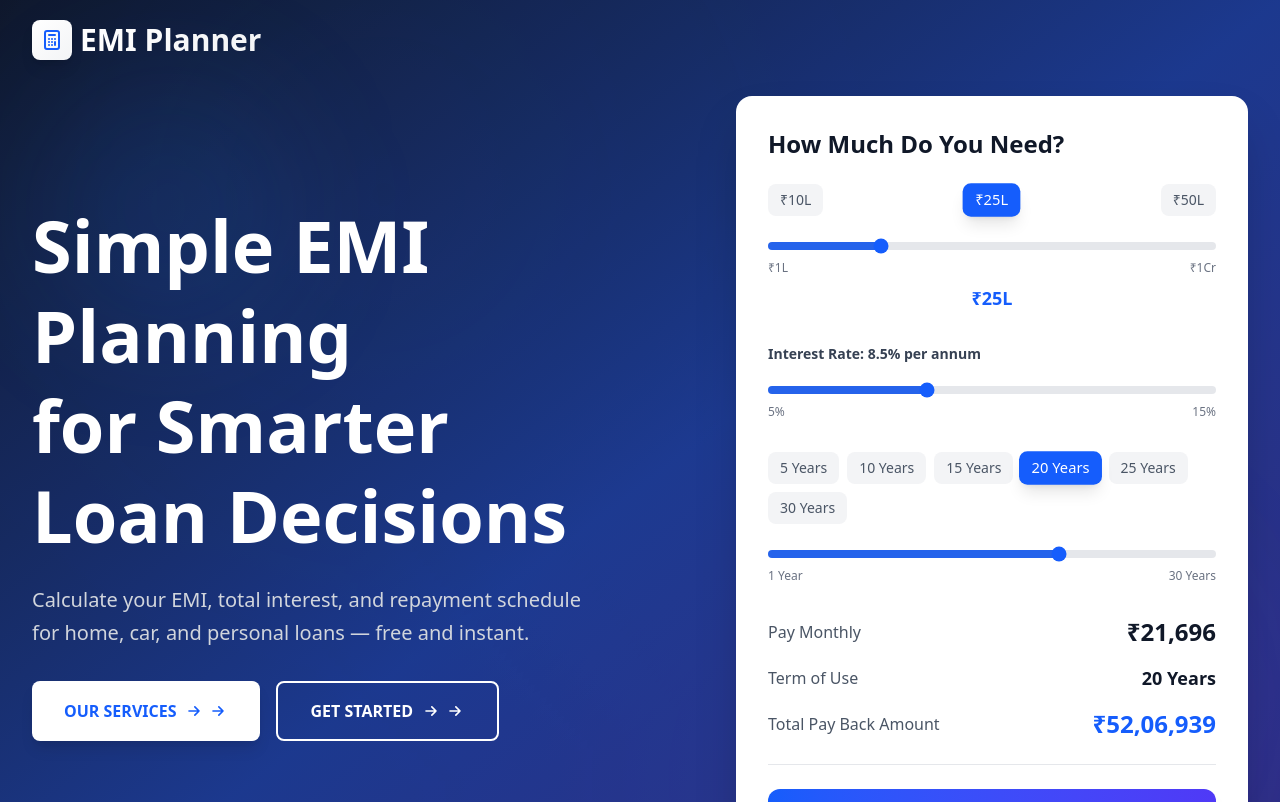
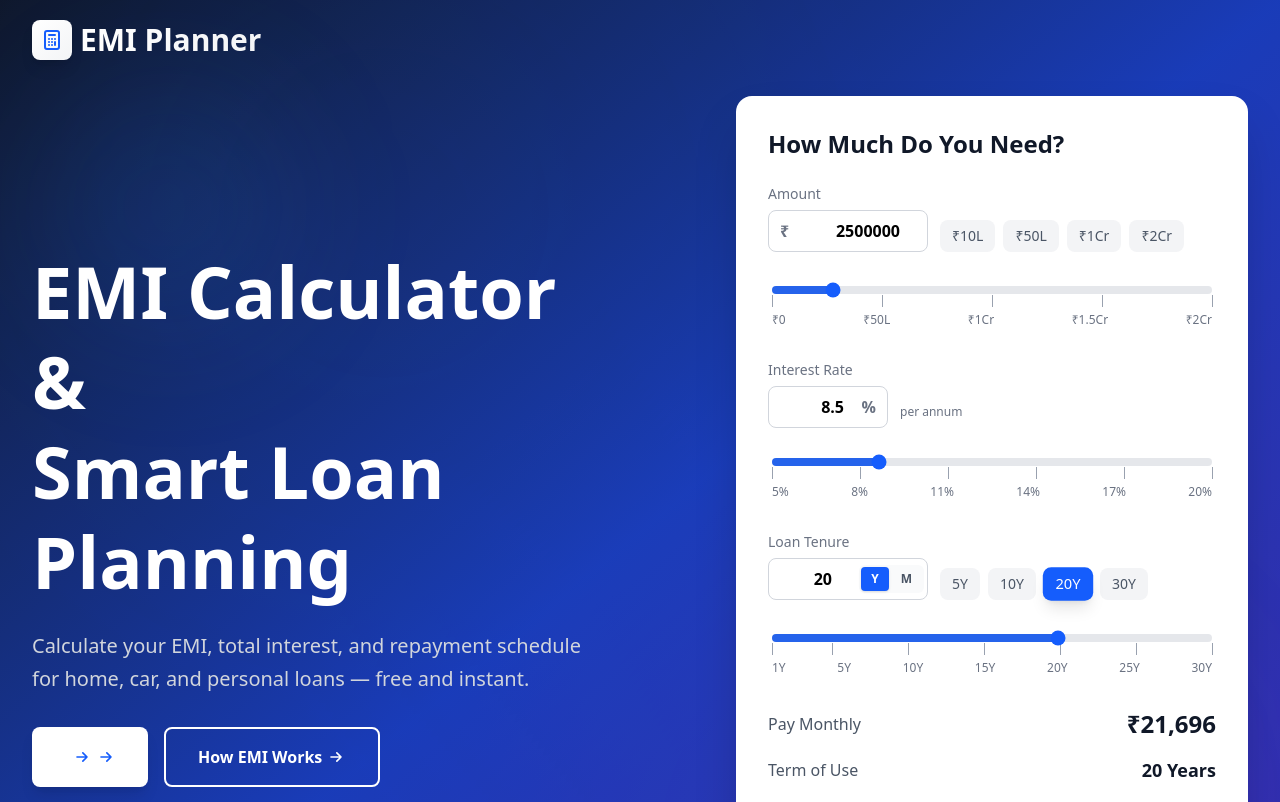
Before and after one commit to sharadsxn24/sukhadyam-website, a Next.js app in the folder apps/web/: page / in a window 1280 px wide. Shown: the top 802 px of the page. Built offline with nearby package versions, Linux system fonts and the light colour scheme.

Commit message:
Update the home page UI/UX

```diff
--- a/apps/web/app/page.tsx
+++ b/apps/web/app/page.tsx
@@ -11,7 +11,7 @@ export default function Home() {
       <Header />
 
       {/* Hero Section */}
-      <section className="relative bg-gradient-to-br from-slate-900 via-blue-900 to-indigo-900 min-h-[80vh] flex items-center overflow-hidden">
+      <section className="relative bg-gradient-to-br from-slate-900 via-blue-800 to-indigo-800 min-h-[80vh] flex items-center overflow-hidden">
         {/* Background Pattern */}
         <div className="absolute inset-0 opacity-10">
           <div className="absolute top-0 left-0 w-full h-full bg-[radial-gradient(circle_at_30%_20%,rgba(59,130,246,0.3),transparent_50%)]"></div>
@@ -38,9 +38,9 @@ export default function Home() {
                 </span>
               </div> */}
               <h1 className="text-4xl md:text-5xl lg:text-6xl xl:text-7xl font-bold leading-tight text-center md:text-left pt-4 md:pt-0 mb-0 md:mb-6">
-                Simple EMI Planning
+                EMI Calculator &
                 <br />
-                for Smarter Loan Decisions
+                Smart Loan Planning
               </h1>
               <p className="text-lg md:text-xl text-gray-300 mb-8 max-w-xl leading-relaxed hidden md:block">
                 Calculate your EMI, total interest, and repayment schedule for home, car, and personal loans — free and instant.
@@ -49,7 +49,7 @@ export default function Home() {
                 <Link
                   href="/services"
                   className="group inline-flex items-center justify-center px-8 py-4 text-base font-semibold text-blue-600 bg-white rounded-lg hover:bg-gray-50 transition-all duration-300 hover:scale-105 shadow-lg">
-                  <span>OUR SERVICES</span>
+                  <span></span>
                   <svg className="ml-2 w-5 h-5 group-hover:translate-x-1 transition-transform" fill="none" stroke="currentColor" viewBox="0 0 24 24">
                     <path strokeLinecap="round" strokeLinejoin="round" strokeWidth={2} d="M13 7l5 5m0 0l-5 5m5-5H6" />
                   </svg>
@@ -60,10 +60,10 @@ export default function Home() {
                 <Link
                   href="/emi-calculator"
                   className="group inline-flex items-center justify-center px-8 py-4 text-base font-semibold text-white border-2 border-white rounded-lg hover:bg-white/10 transition-all duration-300 hover:scale-105">
-                  <span>GET STARTED</span>
-                  <svg className="ml-2 w-5 h-5 group-hover:translate-x-1 transition-transform" fill="none" stroke="currentColor" viewBox="0 0 24 24">
+                  <span>How EMI Works</span>
+                  {/* <svg className="ml-2 w-5 h-5 group-hover:translate-x-1 transition-transform" fill="none" stroke="currentColor" viewBox="0 0 24 24">
                     <path strokeLinecap="round" strokeLinejoin="round" strokeWidth={2} d="M13 7l5 5m0 0l-5 5m5-5H6" />
-                  </svg>
+                  </svg> */}
                   <svg className="ml-1 w-5 h-5 group-hover:translate-x-1 transition-transform" fill="none" stroke="currentColor" viewBox="0 0 24 24">
                     <path strokeLinecap="round" strokeLinejoin="round" strokeWidth={2} d="M13 7l5 5m0 0l-5 5m5-5H6" />
                   </svg>
--- a/apps/web/components/calculator/hero-calculator.tsx
+++ b/apps/web/components/calculator/hero-calculator.tsx
@@ -9,32 +9,25 @@ export function HeroCalculator() {
   const [loanAmount, setLoanAmount] = useState<number>(2500000);
   const [interestRate, setInterestRate] = useState<number>(8.5);
   const [loanTenure, setLoanTenure] = useState<number>(20);
+  const [tenureUnit, setTenureUnit] = useState<'years' | 'months'>('years');
 
   const calculations = useMemo(() => {
+    // Convert months to years for calculation
+    const tenureInYears = tenureUnit === 'months' ? loanTenure / 12 : loanTenure;
     return calculateEMI({
       loanAmount,
       interestRate,
-      loanTenure,
+      loanTenure: tenureInYears,
     });
-  }, [loanAmount, interestRate, loanTenure]);
+  }, [loanAmount, interestRate, loanTenure, tenureUnit]);
 
   const loanAmountOptions = [
     { value: 1000000, label: '₹10L' },
-    { value: 2500000, label: '₹25L' },
     { value: 5000000, label: '₹50L' },
+    { value: 10000000, label: '₹1Cr' },
+    { value: 20000000, label: '₹2Cr' },
   ];
-  const tenureOptions = [5, 10, 15, 20, 25, 30];
-
-  const formatAmount = (amount: number) => {
-    if (amount >= 10000000) {
-      return `₹${(amount / 10000000).toFixed(1)}Cr`;
-    } else if (amount >= 100000) {
-      return `₹${(amount / 100000).toFixed(0)}L`;
-    } else if (amount >= 1000) {
-      return `₹${(amount / 1000).toFixed(0)}K`;
-    }
-    return formatCurrency(amount);
-  };
+  const tenureOptions = [5, 10, 20, 30];
 
   return (
     <div className="bg-white rounded-2xl shadow-2xl p-6 md:p-8 w-full max-w-lg">
@@ -42,7 +35,27 @@ export function HeroCalculator() {
 
       {/* Loan Amount Slider */}
       <div className="mb-8">
-        <div className="flex justify-between items-center mb-4">
+        <div className="flex items-end gap-3 mb-4">
+          <div className="max-w-[160px]">
+            <label className="block text-sm text-gray-500 mb-1.5">Amount</label>
+            <div className="relative flex items-center">
+              <input
+                type="number"
+                min="0"
+                max="20000000"
+                step="100000"
+                value={loanAmount}
+                onChange={(e) => {
+                  const value = Math.max(0, Math.min(20000000, Number(e.target.value) || 0));
+                  setLoanAmount(value);
+                }}
+                className="w-full pl-7 pr-3 py-2 text-base font-bold border border-gray-300 rounded-lg focus:border-blue-500 focus:ring-2 focus:ring-blue-200 outline-none text-right"
+                placeholder="Amount"
+              />
+              <span className="absolute left-3 text-base text-gray-500 pointer-events-none font-semibold">₹</span>
+            </div>
+          </div>
+          <div className="flex flex-wrap gap-2 flex-1">
             {loanAmountOptions.map((option) => (
               <button
                 key={option.value}
@@ -54,83 +67,215 @@ export function HeroCalculator() {
               </button>
             ))}
           </div>
-        <div className="relative">
+        </div>
+        <div className="relative px-1">
+          <div className="relative py-2">
             <input
               type="range"
-            min="100000"
-            max="10000000"
+              min="0"
+              max="20000000"
               step="100000"
               value={loanAmount}
               onChange={(e) => setLoanAmount(Number(e.target.value))}
-            className="w-full h-2 bg-gray-200 rounded-lg appearance-none cursor-pointer accent-blue-600"
+              className="w-full h-2 bg-gray-200 rounded-lg appearance-none cursor-pointer accent-blue-600 relative z-10"
               style={{
-              background: `linear-gradient(to right, #2563eb 0%, #2563eb ${((loanAmount - 100000) / (10000000 - 100000)) * 100}%, #e5e7eb ${((loanAmount - 100000) / (10000000 - 100000)) * 100}%, #e5e7eb 100%)`,
+                background: `linear-gradient(to right, #2563eb 0%, #2563eb ${((loanAmount - 0) / (20000000 - 0)) * 100}%, #e5e7eb ${((loanAmount - 0) / (20000000 - 0)) * 100}%, #e5e7eb 100%)`,
               }}
             />
+            {/* Tick marks below slider */}
+            <div className="absolute top-full left-0 right-0 flex justify-between pointer-events-none z-0" style={{ marginTop: -13 }}>
+              {[0, 5000000, 10000000, 15000000, 20000000].map((tick) => {
+                const position = ((tick - 0) / (20000000 - 0)) * 100;
+                return <div key={tick} className="absolute h-3 bg-gray-400" style={{ left: `calc(${position}% - 0.5px)`, top: '0', width: '0.5px' }} />;
+              })}
             </div>
-        <div className="flex justify-between text-xs text-gray-500 mt-1">
-          <span>₹1L</span>
+          </div>
+        </div>
+        <div className="flex justify-between text-xs text-gray-500 mt-1 px-1">
+          <span>₹0</span>
+          <span>₹50L</span>
           <span>₹1Cr</span>
+          <span>₹1.5Cr</span>
+          <span>₹2Cr</span>
         </div>
-        <div className="text-center mt-2">
+        {/* <div className="text-center mt-2">
           <span className="text-lg font-bold text-blue-600">{formatAmount(loanAmount)}</span>
-        </div>
+        </div> */}
       </div>
 
       {/* Interest Rate */}
       <div className="mb-8">
-        <label className="block text-sm font-semibold text-gray-700 mb-3">Interest Rate: {interestRate}% per annum</label>
-        <div className="relative">
+        <div className="flex items-end gap-3 mb-3">
+          <div className="max-w-[120px]">
+            <label className="block text-sm text-gray-500 mb-1.5">Interest Rate</label>
+            <div className="relative flex items-center">
+              <input
+                type="number"
+                min="5"
+                max="20"
+                step="0.1"
+                value={interestRate}
+                onChange={(e) => {
+                  const value = Math.max(5, Math.min(20, Number(e.target.value) || 5));
+                  setInterestRate(value);
+                }}
+                className="w-full pl-3 pr-7 py-2 text-base font-bold border border-gray-300 rounded-lg focus:border-blue-500 focus:ring-2 focus:ring-blue-200 outline-none text-right"
+                placeholder="Rate"
+              />
+              <span className="absolute right-3 text-base text-gray-500 pointer-events-none font-semibold">%</span>
+            </div>
+          </div>
+          <div className="text-xs text-gray-500 flex-1 pb-2">per annum</div>
+        </div>
+        <div className="relative px-1">
+          <div className="relative py-2">
             <input
               type="range"
               min="5"
-            max="15"
+              max="20"
               step="0.1"
               value={interestRate}
               onChange={(e) => setInterestRate(Number(e.target.value))}
-            className="w-full h-2 bg-gray-200 rounded-lg appearance-none cursor-pointer accent-blue-600"
+              className="w-full h-2 bg-gray-200 rounded-lg appearance-none cursor-pointer accent-blue-600 relative z-10"
               style={{
-              background: `linear-gradient(to right, #2563eb 0%, #2563eb ${((interestRate - 5) / (15 - 5)) * 100}%, #e5e7eb ${((interestRate - 5) / (15 - 5)) * 100}%, #e5e7eb 100%)`,
+                background: `linear-gradient(to right, #2563eb 0%, #2563eb ${((interestRate - 5) / (20 - 5)) * 100}%, #e5e7eb ${((interestRate - 5) / (20 - 5)) * 100}%, #e5e7eb 100%)`,
               }}
             />
+            {/* Tick marks below slider */}
+            <div className="absolute top-full left-0 right-0 flex justify-between pointer-events-none z-0" style={{ marginTop: -13 }}>
+              {[5, 8, 11, 14, 17, 20].map((tick) => {
+                const position = ((tick - 5) / (20 - 5)) * 100;
+                return <div key={tick} className="absolute h-3 bg-gray-400" style={{ left: `calc(${position}% - 0.5px)`, top: '0', width: '0.5px' }} />;
+              })}
             </div>
-        <div className="flex justify-between text-xs text-gray-500 mt-1">
+          </div>
+        </div>
+        <div className="flex justify-between text-xs text-gray-500 mt-1 px-1">
           <span>5%</span>
-          <span>15%</span>
+          <span>8%</span>
+          <span>11%</span>
+          <span>14%</span>
+          <span>17%</span>
+          <span>20%</span>
         </div>
       </div>
 
       {/* Loan Tenure Slider */}
       <div className="mb-8">
-        <div className="flex flex-wrap gap-2 mb-4">
-          {tenureOptions.map((years) => (
+        <div className="flex items-end gap-3 mb-4">
+          <div className="max-w-[160px]">
+            <label className="block text-sm text-gray-500 mb-1.5">Loan Tenure</label>
+            <div className="relative flex items-center">
+              <input
+                type="number"
+                min={tenureUnit === 'months' ? 1 : 1}
+                max={tenureUnit === 'months' ? 360 : 30}
+                step="1"
+                value={loanTenure}
+                onChange={(e) => {
+                  const max = tenureUnit === 'months' ? 360 : 30;
+                  const value = Math.max(1, Math.min(max, Number(e.target.value) || 1));
+                  setLoanTenure(value);
+                }}
+                className="w-full px-3 pr-20 py-2 text-base font-bold border border-gray-300 rounded-lg focus:border-blue-500 focus:ring-2 focus:ring-blue-200 outline-none text-right"
+                placeholder={tenureUnit === 'months' ? 'Months' : 'Years'}
+              />
+              {/* Toggle buttons inside input field */}
+              <div className="absolute right-1 flex items-center gap-0.5 bg-gray-50 rounded-md p-0.5">
+                <button
+                  type="button"
+                  onClick={() => {
+                    if (tenureUnit === 'months') {
+                      // Convert months to years
+                      setLoanTenure(Math.round(loanTenure / 12));
+                      setTenureUnit('years');
+                    }
+                  }}
+                  className={`px-2.5 py-1 text-xs font-semibold rounded transition-all ${tenureUnit === 'years' ? 'bg-blue-600 text-white shadow-sm' : 'text-gray-600 hover:bg-gray-200'}`}
+                  title="Years">
+                  Y
+                </button>
+                <button
+                  type="button"
+                  onClick={() => {
+                    if (tenureUnit === 'years') {
+                      // Convert years to months
+                      setLoanTenure(loanTenure * 12);
+                      setTenureUnit('months');
+                    }
+                  }}
+                  className={`px-2.5 py-1 text-xs font-semibold rounded transition-all ${tenureUnit === 'months' ? 'bg-blue-600 text-white shadow-sm' : 'text-gray-600 hover:bg-gray-200'}`}
+                  title="Months">
+                  M
+                </button>
+              </div>
+            </div>
+          </div>
+          <div className="flex flex-wrap gap-2 flex-1">
+            {tenureOptions.map((years) => {
+              const value = tenureUnit === 'months' ? years * 12 : years;
+              const displayValue = tenureUnit === 'months' ? years * 12 : years;
+              const displayUnit = tenureUnit === 'months' ? 'M' : 'Y';
+              return (
                 <button
                   key={years}
-              onClick={() => setLoanTenure(years)}
+                  onClick={() => setLoanTenure(value)}
                   className={`px-3 py-1.5 text-sm font-medium rounded-lg transition-all ${
-                loanTenure === years ? 'bg-blue-600 text-white shadow-lg scale-105' : 'bg-gray-100 text-gray-600 hover:bg-gray-200'
+                    loanTenure === value ? 'bg-blue-600 text-white shadow-lg scale-105' : 'bg-gray-100 text-gray-600 hover:bg-gray-200'
                   }`}>
-              {years} {years === 1 ? 'Year' : 'Years'}
+                  {displayValue}
+                  {displayUnit}
                 </button>
-          ))}
+              );
+            })}
           </div>
-        <div className="relative">
+        </div>
+        <div className="relative px-1">
+          <div className="relative py-2">
             <input
               type="range"
               min="1"
-            max="30"
+              max={tenureUnit === 'months' ? 360 : 30}
               step="1"
               value={loanTenure}
               onChange={(e) => setLoanTenure(Number(e.target.value))}
-            className="w-full h-2 bg-gray-200 rounded-lg appearance-none cursor-pointer accent-blue-600"
+              className="w-full h-2 bg-gray-200 rounded-lg appearance-none cursor-pointer accent-blue-600 relative z-10"
               style={{
-              background: `linear-gradient(to right, #2563eb 0%, #2563eb ${((loanTenure - 1) / (30 - 1)) * 100}%, #e5e7eb ${((loanTenure - 1) / (30 - 1)) * 100}%, #e5e7eb 100%)`,
+                background: `linear-gradient(to right, #2563eb 0%, #2563eb ${((loanTenure - 1) / ((tenureUnit === 'months' ? 360 : 30) - 1)) * 100}%, #e5e7eb ${((loanTenure - 1) / ((tenureUnit === 'months' ? 360 : 30) - 1)) * 100}%, #e5e7eb 100%)`,
               }}
             />
+            {/* Tick marks below slider */}
+            <div className="absolute top-full left-0 right-0 flex justify-between pointer-events-none z-0" style={{ marginTop: -13 }}>
+              {(tenureUnit === 'months' ? [12, 60, 120, 180, 240, 300, 360] : [1, 5, 10, 15, 20, 25, 30]).map((tick) => {
+                const max = tenureUnit === 'months' ? 360 : 30;
+                const position = ((tick - 1) / (max - 1)) * 100;
+                return <div key={tick} className="absolute h-3 bg-gray-400" style={{ left: `calc(${position}% - 0.5px)`, top: '0', width: '0.5px' }} />;
+              })}
             </div>
-        <div className="flex justify-between text-xs text-gray-500 mt-1">
-          <span>1 Year</span>
-          <span>30 Years</span>
+          </div>
+        </div>
+        <div className="flex justify-between text-xs text-gray-500 mt-1 px-1">
+          {tenureUnit === 'months' ? (
+            <>
+              <span>12M</span>
+              <span>60M</span>
+              <span>120M</span>
+              <span>180M</span>
+              <span>240M</span>
+              <span>300M</span>
+              <span>360M</span>
+            </>
+          ) : (
+            <>
+              <span>1Y</span>
+              <span>5Y</span>
+              <span>10Y</span>
+              <span>15Y</span>
+              <span>20Y</span>
+              <span>25Y</span>
+              <span>30Y</span>
+            </>
+          )}
         </div>
       </div>
 
@@ -142,7 +287,9 @@ export function HeroCalculator() {
         </div>
         <div className="flex justify-between items-center">
           <span className="text-gray-600 font-medium">Term of Use</span>
-          <span className="text-lg font-semibold text-gray-900">{loanTenure} Years</span>
+          <span className="text-lg font-semibold text-gray-900">
+            {loanTenure} {tenureUnit === 'months' ? 'Months' : 'Years'}
+          </span>
         </div>
         <div className="flex justify-between items-center">
           <span className="text-gray-600 font-medium">Total Pay Back Amount</span>
@@ -154,7 +301,7 @@ export function HeroCalculator() {
       <Link
         href="/emi-calculator"
         className="w-full inline-flex items-center justify-center px-6 py-4 text-base font-bold text-white bg-gradient-to-r from-blue-600 to-indigo-600 rounded-xl shadow-lg hover:shadow-xl transition-all duration-300 hover:scale-105">
-        <span>CALCULATE EMI</span>
+        <span>View EMI Breakdown</span>
         <svg className="ml-2 w-5 h-5" fill="none" stroke="currentColor" viewBox="0 0 24 24">
           <path strokeLinecap="round" strokeLinejoin="round" strokeWidth={2} d="M13 7l5 5m0 0l-5 5m5-5H6" />
         </svg>
```
Lines whose indentation alone changed are shown as unchanged.
